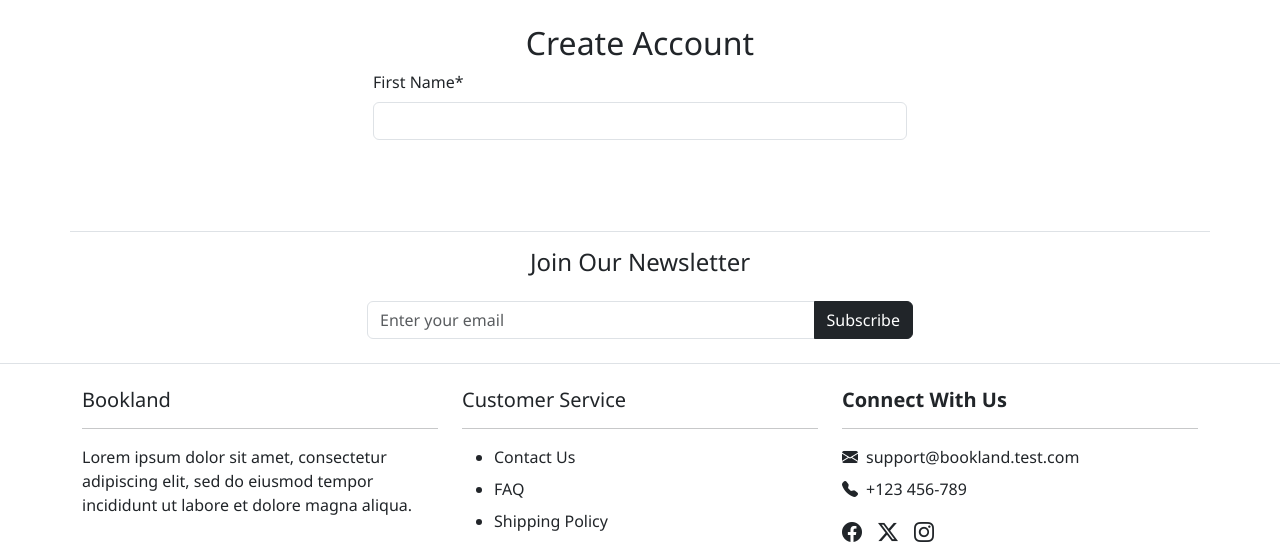
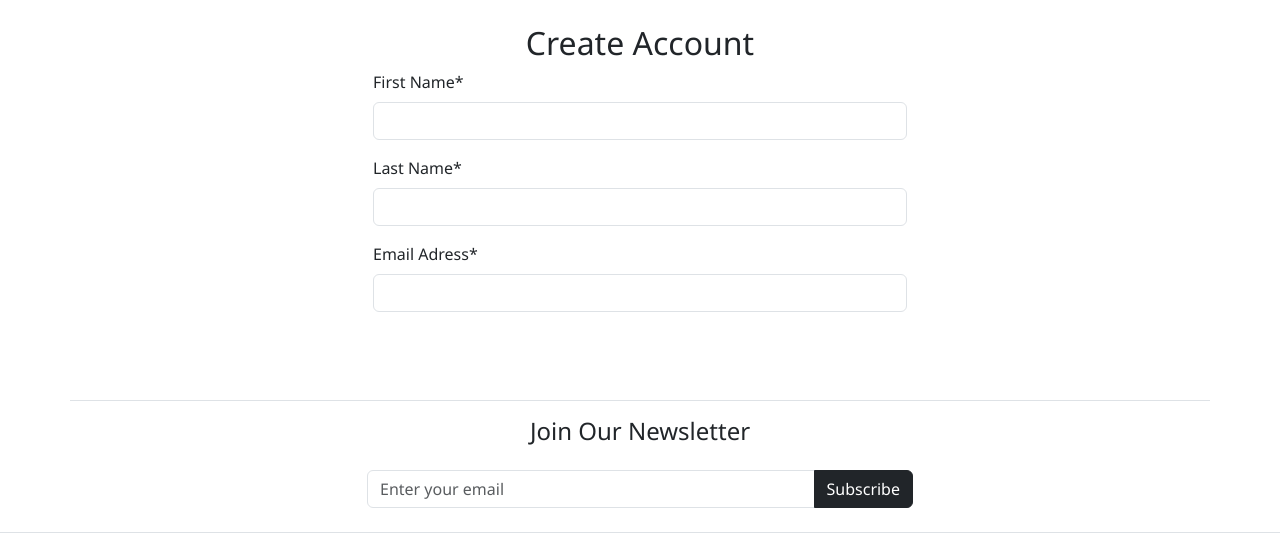
Before and after one commit to onur-CK/BookLand, a Django app: page /accounts/signup/ in a window 1280 px wide. Shown: the part 69-612 px from the top of the page. Run offline with Django 5.2, Linux system fonts and the light colour scheme.

Commit message:
Create last name and email adress labels and inputs for signup page.

```diff
--- a/templates/allauth/account/signup.html
+++ b/templates/allauth/account/signup.html
@@ -19,12 +19,22 @@
                 {% endif %}
 
                 <!-- First Name -->
-                <div class="">
+                <div class="mb-3">
                     <label for="id_first_name" class="form-label">First Name*</label>
                     <input type="text" name="first_name" id="id_first_name" class="form-control" required>
                 </div>
 
+                <!-- Last Name -->
+                <div class="mb-3">
+                    <label for="id_last_name" class="form-label">Last Name*</label>
+                    <input type="text" name="last_name" id="id_last_name" class="form-control" required>
+                </div>
 
+                <!-- Email Address-->
+                <div class="mb-3">
+                    <label for="id_email" class="form-label">Email Adress*</label>
+                    <input type="email" name="email" id="id_email" class="form-control" required>
+                </div>
             </form>
         </div>
     </div>
```
